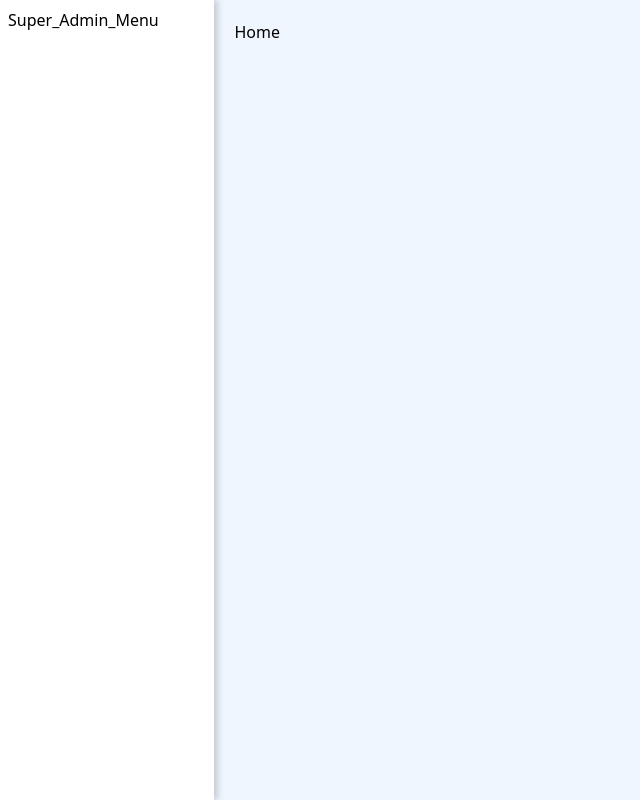
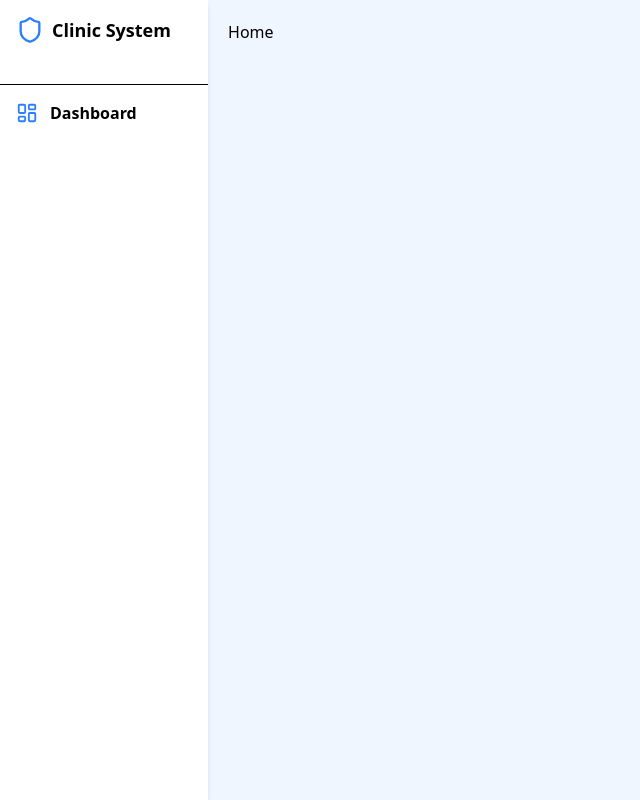
Before and after one commit to SherinNXLT/clinic-management-system-frontend, a React (Vite) app: page /user in a window 1280 px wide. Shown: the whole page, without its empty margins (0-640 px from the left). Built offline with nearby package versions, Linux system fonts and the light colour scheme.

Commit message:
to add the super admin menu initial stage

```diff
--- a/package.json
+++ b/package.json
@@ -11,6 +11,7 @@
   },
   "dependencies": {
     "@tailwindcss/vite": "^4.1.13",
+    "lucide-react": "^0.544.0",
     "react": "^19.1.1",
     "react-dom": "^19.1.1",
     "react-hot-toast": "^2.6.0",
--- /dev/null
+++ b/src/components/common/CommonMenu.tsx
@@ -0,0 +1,37 @@
+import { Shield} from "lucide-react";
+import { useState } from "react";
+import SuperAdmin from "./menus/SuperAdmin";
+
+const CommonMenu: React.FC = () => {
+  const [openWeb, setOpenWeb] = useState<boolean>(true);
+
+  return (
+    <div
+      className={`${
+        openWeb ? "w-[250px]" : "w-[50px]"
+      } bg-white shadow-md h-screen flex flex-col  transition-all duration-700 ease-in-out`}
+    >
+      {/* Logo / Toggle */}
+      <div onClick={() => setOpenWeb(!openWeb)} className={`cursor-pointer flex items-center p-4 mb-6 transition-border duration-700 `}>
+        <Shield
+          className="text-blue-500 shrink-0"
+          size={28}
+          strokeWidth={2}
+        />
+        <h2
+          className={`text-lg font-bold pl-2 whitespace-nowrap transition-opacity duration-700 ${
+            openWeb ? "opacity-100" : "opacity-0"
+          }`}
+        >
+          Clinic System
+        </h2>
+      </div>
+      <div className={`w-full ${openWeb?"border-b-1":"border-none"}`}></div>
+
+      {/* Menu Items */}
+      <SuperAdmin openWeb={openWeb} />
+    </div>
+  );
+};
+
+export default CommonMenu;
--- a/src/components/common/Super_Admin_Menu.tsx
+++ /dev/null
@@ -1,7 +0,0 @@
-const Super_Admin_Menu: React.FC = () => {
-  return (
-    <div className="w-[20%] min-h-screen p-2 bg-white shadow-[4px_0_6px_var(--bkShadow)] ">Super_Admin_Menu</div>
-  );
-};
-
-export default Super_Admin_Menu;
--- /dev/null
+++ b/src/components/common/menus/SuperAdmin.tsx
@@ -0,0 +1,25 @@
+import { LayoutDashboard } from "lucide-react";
+
+interface MenuOptions {
+  openWeb: boolean;
+}
+const SuperAdmin: React.FC<MenuOptions> = ({ openWeb }) => {
+  return (
+    <ul className="w-full overflow-hidden space-y-4  p-4">
+      <li className="flex items-center text-md font-semibold cursor-pointer hover:text-blue-600">
+        <LayoutDashboard
+          size={22}
+          className="text-blue-500 cursor-pointer shrink-0"
+        />
+
+        <span
+          className={`pl-3 transition-opacity duration-700`}
+        >
+          Dashboard
+        </span>
+      </li>
+    </ul>
+  );
+};
+
+export default SuperAdmin;
--- a/src/pages/dashborad/Dashboard.tsx
+++ b/src/pages/dashborad/Dashboard.tsx
@@ -1,4 +1,4 @@
-import Super_Admin_Menu from "../../components/common/Super_Admin_Menu"
+import CommonMenu from "../../components/common/CommonMenu"
 import DashboardLayout from "../../components/layout/DashboardLayout"
 import Home from "../../components/ui/dashboard/super_admin/Home"
 
@@ -7,7 +7,7 @@ const Dashboard = () => {
     return (
         <DashboardLayout >
             <div className="w-full h-full flex bg-blue-50">
-                <Super_Admin_Menu />
+                <CommonMenu />
                 <Home />
             </div>
         </DashboardLayout>
```
Also changed, not shown: 2 other files (tests, documents, lock files or other folders).
